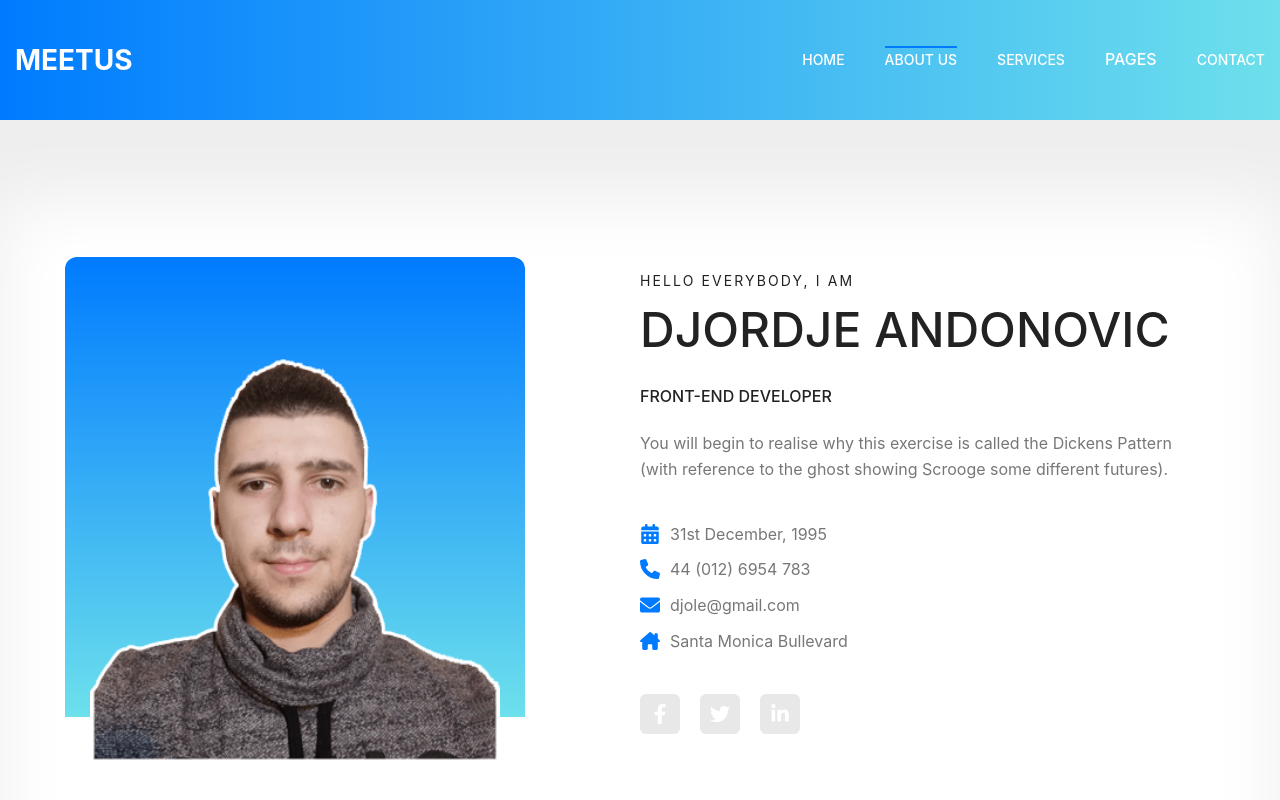
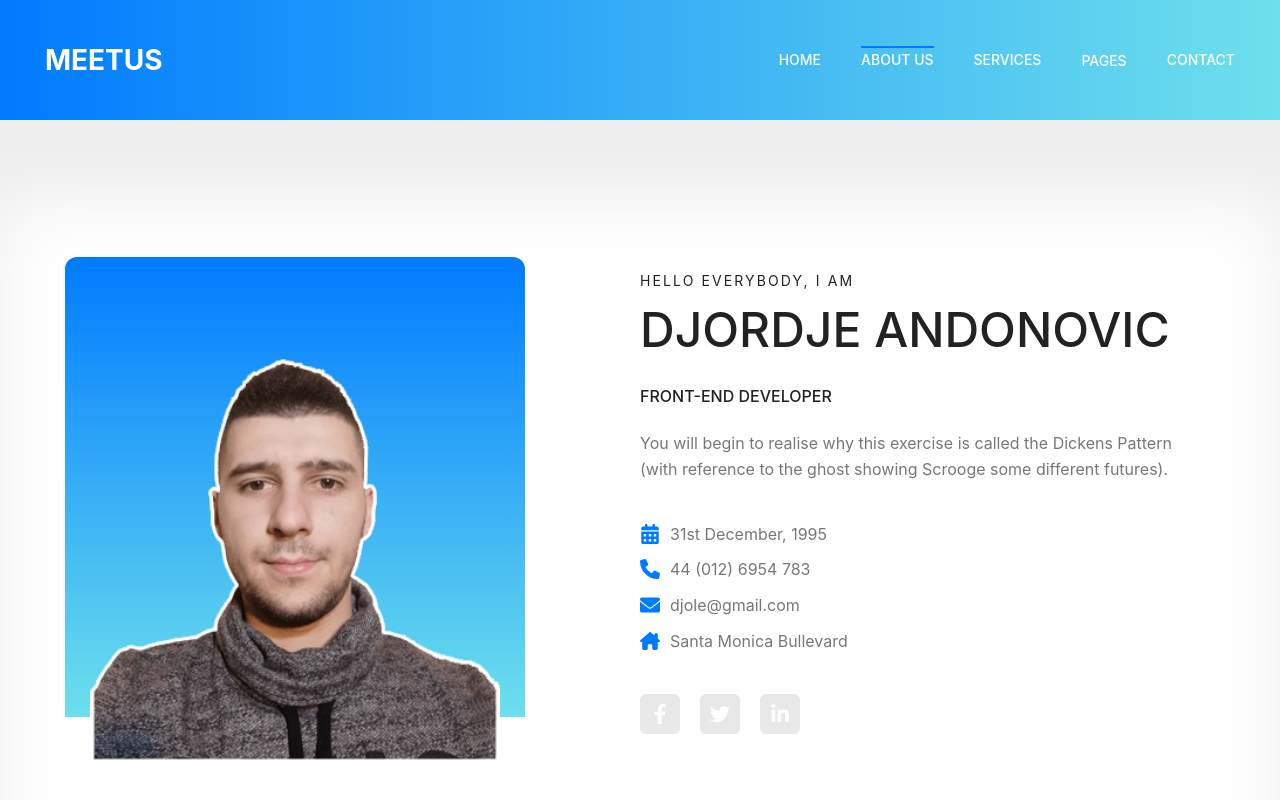
Before and after one commit to yfg1995/meetus, a Vue app: page /about-us in a window 1280 px wide. Shown: the top 800 px of the page. Built offline with nearby package versions, Linux system fonts and the light colour scheme.

Commit message:
header dropdown

```diff
--- a/src/assets/base.css
+++ b/src/assets/base.css
@@ -233,7 +233,7 @@ body section:first-of-type {
   }
 
   .header-container {
-    max-width: 1280px;
+    max-width: 1220px;
   }
 }
 
--- a/src/components/Dropdown.vue
+++ b/src/components/Dropdown.vue
@@ -1,9 +1,9 @@
 <template lang="">
-    <li @mouseenter="toggleClass" @mouseleave="toggleClass" class="menu-item uppercase">
+    <li @mouseenter="toggleClass" @mouseleave="toggleClass" class="menu-item menu-item_fot uppercase">
       {{ title }}
 
         <ul class="sub-item" :class="{ activeVisible: isActive ? true : false }">
-          <li v-for="(item, idx) in items" :key="idx" class="menu-item">
+          <li v-for="(item, idx) in items" :key="idx" class="menu-item" target="_blank">
             <router-link :to="item.link">{{ item.title }}</router-link>
           </li>
         </ul>
@@ -43,7 +43,7 @@ export default {
 
 <style scoped>
 .headerScroll .sub-item {
-  top: 205%;
+  top: 206%;
 }
 .sub-item {
   position: absolute;
@@ -51,7 +51,7 @@ export default {
   left: 0;
   min-width: 200px;
   visibility: hidden;
-  transition: all 300ms ease-in;
+  transition: all 200ms ease-in;
   box-shadow: 0px 3px 16px 0px rgb(0 0 0 / 10%);
   opacity: 0;
   background: #fff;
@@ -61,13 +61,18 @@ export default {
   background: var(--clr-primary);
   color: #fff;
 }
+.menu-item {
+  font-size: 0.875em;
+}
+.menu-item_fot {
+  padding-top: 3px;
+}
 .sub-item .menu-item a {
   color: var(--vt-c-black-soft);
   padding: 18px;
   font-weight: 500;
   display: block;
-  font-size: 0.875em;
-  transition: 300ms ease-in-out;
+  transition: 200ms ease-in-out;
 }
 .sub-item .menu-item:not(:last-of-type) {
   border-bottom: 1px solid #ededed;
--- a/src/components/Header.vue
+++ b/src/components/Header.vue
@@ -8,7 +8,7 @@
           </router-link>
         </div>
 
-        <ul>
+        <ul class="flex align-center">
           <li class="menu-item">
             <router-link to="/">home</router-link>
           </li>
--- a/src/components/ProgressBar.vue
+++ b/src/components/ProgressBar.vue
@@ -72,7 +72,7 @@ export default {
 .member__skill_progress {
   height: 10px;
   border-radius: 10px;
-  background: #e8e8e8;
+  background: #f2f2f2;
 }
 .member__skill_progress-bar {
   background: linear-gradient(
```
